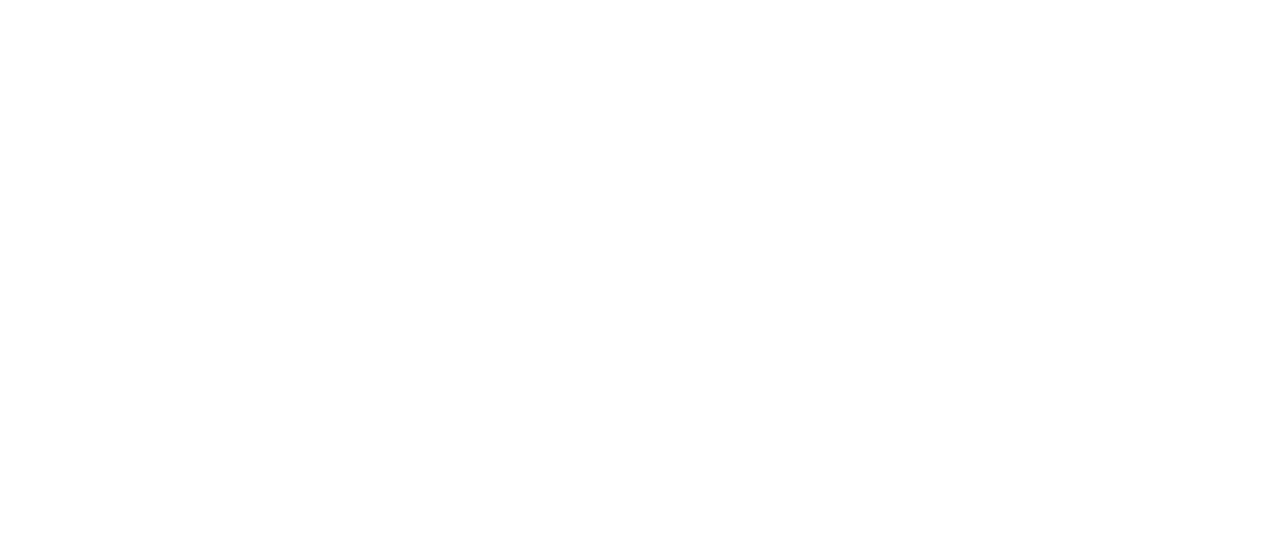
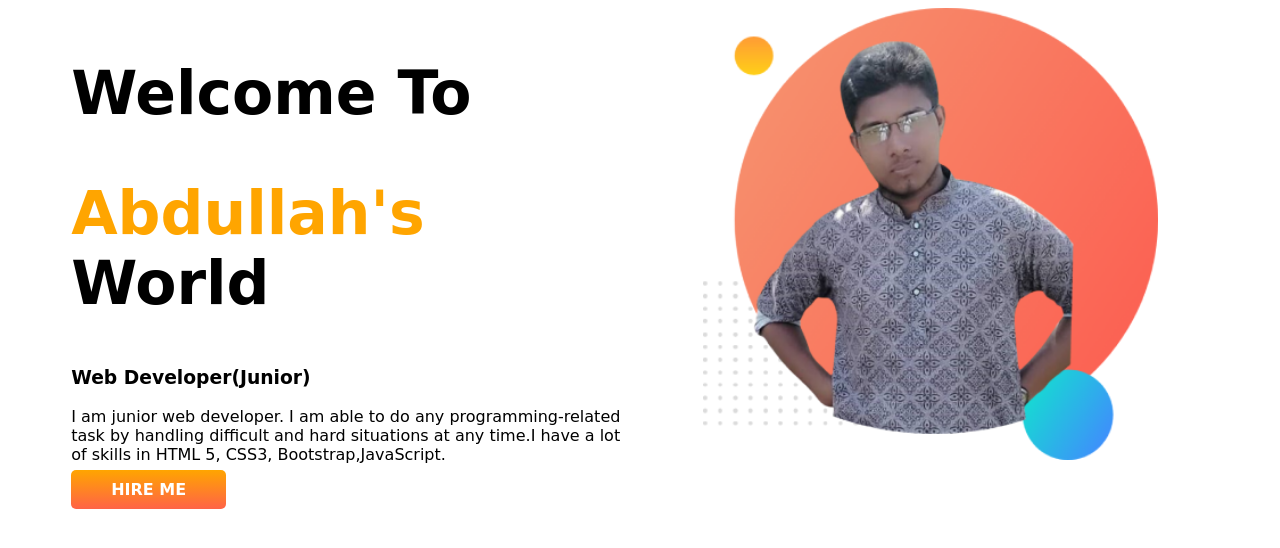
Before and after one commit to abdfaruk/developer-portfolio, a plain HTML site: page index.html in a window 1280 px wide. Drawn offline with Linux system fonts and the light colour scheme; a web font is replaced by a local one.

Commit message:
lot of changes

```diff
--- a/index.html
+++ b/index.html
@@ -5,8 +5,26 @@
     <meta http-equiv="X-UA-Compatible" content="IE=edge">
     <meta name="viewport" content="width=device-width, initial-scale=1.0">
     <title>Abdullah Al Faruk</title>
+    <link rel="preconnect" href="https://fonts.googleapis.com">
+<link rel="preconnect" href="https://fonts.gstatic.com" crossorigin>
+<link href="https://fonts.googleapis.com/css2?family=Yomogi&display=swap" rel="stylesheet">
+<link rel="stylesheet" href="style.css">
 </head>
 <body>
+   <section>
+        <div class="half-width">
+            <h1>Welcome To</h1>
+            <h1><span class="orange-color">Abdullah's</span> World</h1>
+            <h3>Web Developer(Junior)</h3>
+            <p>I am junior web developer.
+                I am able to do any programming-related task by handling difficult and hard situations at any time.I have a lot of skills in HTML 5, CSS3, Bootstrap,JavaScript.</p>
+                <a class="link-button" target="_blank" href="https://www.linkedin.com/in/abdullah-al-faruk-0a857b209/">HIRE ME</a>
+        </div>
 
+        <div class="half-width">
+            <img src="img/my-bg.png" alt="Abdullah's pic">
+
+        </div>
+   </section>
 </body>
 </html>
--- a/style.css
+++ b/style.css
@@ -0,0 +1,29 @@
+body{
+    font-family: 'Yomogi', cursive;
+}
+
+h1{
+    font-size: 60px;
+}
+.orange-color{
+    color: orange;
+}
+section{
+    display: flex;
+}
+.half-width{
+    width: 50%;
+    padding-left: 5%;
+}
+.half-width img{
+    width: 80%;
+}
+.link-button{
+    text-decoration: none;
+     background-image: linear-gradient(orange, tomato);
+     color: white;
+     font-weight: 700;
+    padding: 10px 40px;
+    border-radius: 5px;
+
+}
```
Also changed, not shown: img/my-bg.png (added), img/my-bg2.png (added).
